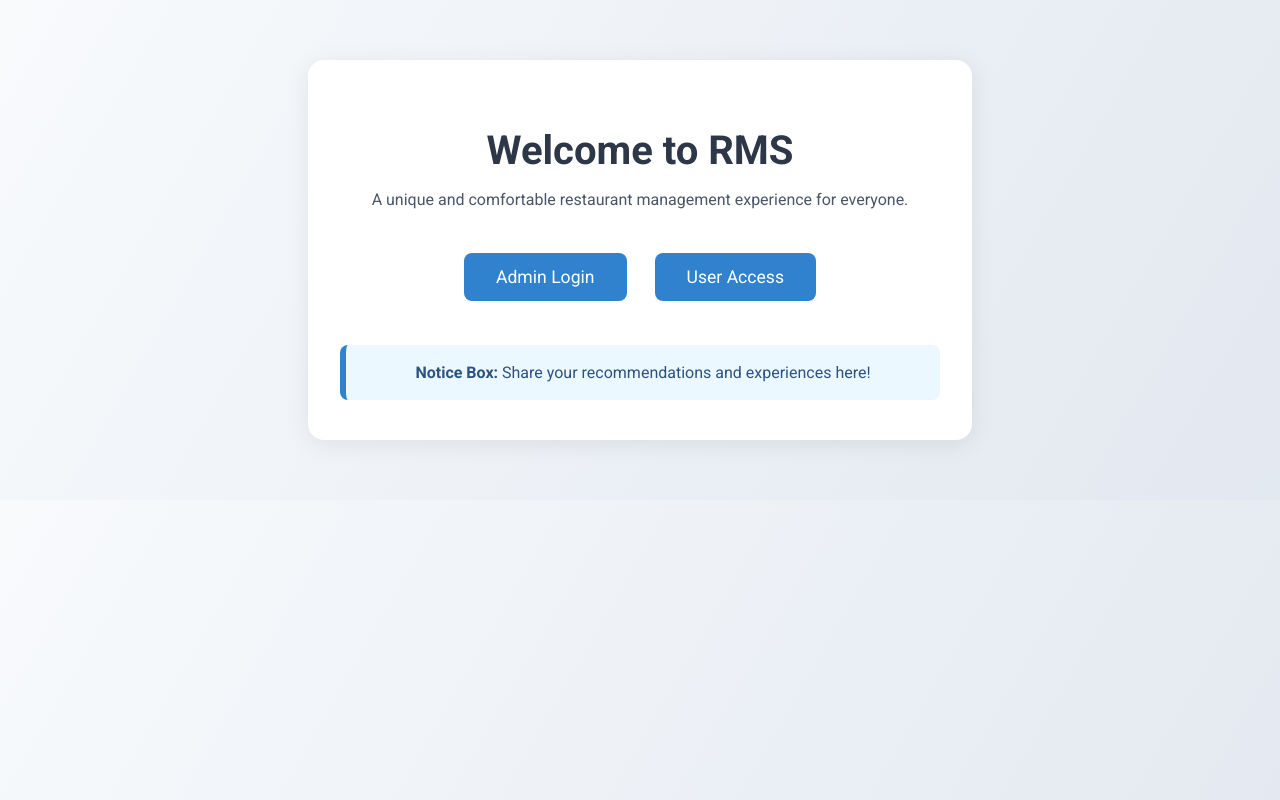
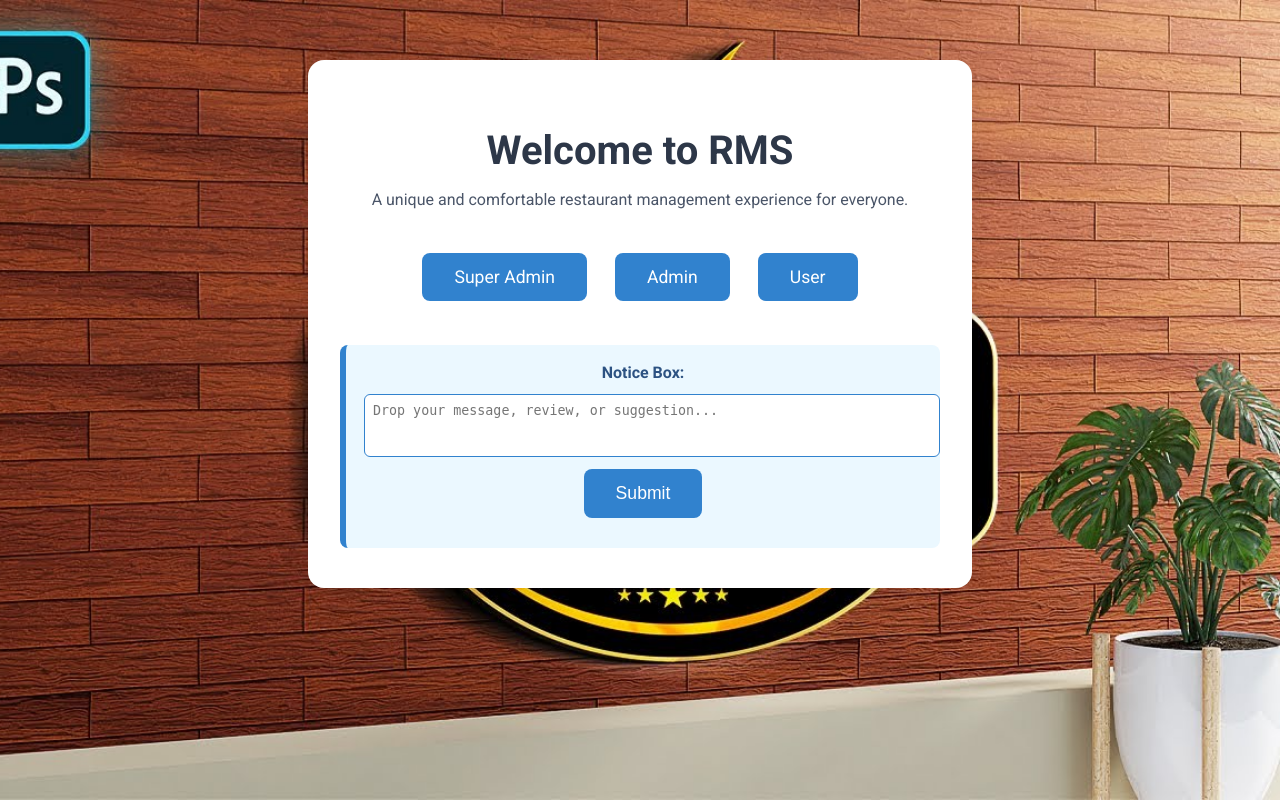
Before and after one commit to WadudMahmudJoy/Restaurant_Management_System, a Django app: page /user/ in a window 1280 px wide. Run offline with Django 5.2, Linux system fonts and the light colour scheme.

Commit message:
add piture and set up sper admin admina nd user option

```diff
--- a/RMS/templates/RMS/admin_login.html
+++ b/RMS/templates/RMS/admin_login.html
@@ -58,7 +58,11 @@
 </head>
 <body>
     <div class="container">
-        <h2>Admin Login</h2>
+        {% if super_admin %}
+            <h2>Super Admin Login</h2>
+        {% else %}
+            <h2>Admin Login</h2>
+        {% endif %}
         {% if error %}
             <div class="error">{{ error }}</div>
         {% endif %}
--- a/RMS/templates/RMS/homepage.html
+++ b/RMS/templates/RMS/homepage.html
@@ -1,3 +1,4 @@
+{% load static %}
 <!DOCTYPE html>
 <html lang="en">
 <head>
@@ -8,7 +9,8 @@
     <style>
         body {
             font-family: 'Roboto', sans-serif;
-            background: linear-gradient(120deg, #f8fafc 0%, #e2e8f0 100%);
+            background: url('{% static 'RMS/background.jpg' %}') no-repeat center center fixed;
+            background-size: cover;
             margin: 0;
             padding: 0;
         }
@@ -60,11 +62,17 @@
     <div class="container">
         <h1>Welcome to RMS</h1>
         <p>A unique and comfortable restaurant management experience for everyone.</p>
-    <a href="{% url 'admin_login' %}" class="btn">Admin Login</a>
-        <a href="{% url 'user_home' %}" class="btn">User Access</a>
-        <div class="notice-box">
-            <strong>Notice Box:</strong> Share your recommendations and experiences here!
-        </div>
+    <a href="{% url 'super_admin_login' %}" class="btn">Super Admin</a>
+    <a href="{% url 'admin_login' %}" class="btn">Admin</a>
+    <a href="{% url 'user_home' %}" class="btn">User</a>
+            <div class="notice-box">
+                <strong>Notice Box:</strong>
+                <form method="post" style="margin-top:12px;">
+                    {% csrf_token %}
+                    <textarea name="notice_message" rows="3" style="width:100%;padding:8px;border-radius:6px;border:1px solid #3182ce;resize:none;" placeholder="Drop your message, review, or suggestion..."></textarea>
+                    <button type="submit" class="btn" style="margin-top:8px;">Submit</button>
+                </form>
+            </div>
     </div>
 </body>
 </html>
--- a/RMS/urls.py
+++ b/RMS/urls.py
@@ -3,8 +3,9 @@ from . import views
 
 urlpatterns = [
     path('', views.homepage, name='homepage'),
+    path('super-admin/login/', views.super_admin_login, name='super_admin_login'),
     path('rms-admin/login/', views.admin_login, name='admin_login'),
     path('rms-admin/dashboard/', views.admin_dashboard, name='admin_dashboard'),
-    path('rms-admin/register/', views.admin_register, name='admin_register'),
+    path('super-admin/dashboard/', views.super_admin_dashboard, name='super_admin_dashboard'),
     path('user/', views.user_home, name='user_home'),
 ]
--- a/RMS/views.py
+++ b/RMS/views.py
@@ -1,30 +1,50 @@
-from django.contrib.auth.models import User
-def admin_register(request):
+def super_admin_login(request):
 	error = None
-	success = None
 	if request.method == 'POST':
-		superuser_username = request.POST.get('superuser_username')
-		superuser_password = request.POST.get('superuser_password')
-		new_admin_username = request.POST.get('new_admin_username')
-		new_admin_password = request.POST.get('new_admin_password')
-		superuser = authenticate(request, username=superuser_username, password=superuser_password)
-		if superuser is not None and superuser.is_superuser:
+		username = request.POST.get('username')
+		password = request.POST.get('password')
+		user = authenticate(request, username=username, password=password)
+		if user is not None and user.is_superuser and user.username == 'Bithi':
+			login(request, user)
+			return redirect('super_admin_dashboard')
+		else:
+			error = 'Invalid super admin credentials or not Bithi.'
+	return render(request, 'RMS/admin_login.html', {'error': error, 'super_admin': True})
+def user_home(request):
+	return render(request, 'RMS/homepage.html')  # Placeholder, can be updated later
+from django.contrib.auth.decorators import login_required
+@login_required
+def super_admin_dashboard(request):
+	from django.contrib.auth.models import User
+	is_super_admin = request.user.is_superuser and request.user.username == 'Bithi'
+	admins = None
+	message = None
+	if is_super_admin:
+		admins = User.objects.filter(is_staff=True, is_superuser=False)
+		if request.method == 'POST' and 'add_admin' in request.POST:
+			new_admin_username = request.POST.get('new_admin_username')
+			new_admin_password = request.POST.get('new_admin_password')
 			if User.objects.filter(username=new_admin_username).exists():
-				error = 'Admin username already exists.'
+				message = 'Admin username already exists.'
 			else:
 				new_admin = User.objects.create_user(username=new_admin_username, password=new_admin_password)
 				new_admin.is_staff = True
 				new_admin.save()
-				success = 'Admin registered successfully!'
-		else:
-			error = 'Invalid superuser credentials.'
-	return render(request, 'RMS/admin_register.html', {'error': error, 'success': success})
-def user_home(request):
-	return render(request, 'RMS/homepage.html')  # Placeholder, can be updated later
-from django.contrib.auth.decorators import login_required, user_passes_test
-@login_required
-@user_passes_test(lambda u: u.is_staff)
+				message = 'Admin added successfully!'
+		if request.method == 'POST' and 'delete_admin' in request.POST:
+			del_username = request.POST.get('delete_admin')
+			User.objects.filter(username=del_username, is_staff=True, is_superuser=False).delete()
+			message = f'Admin {del_username} deleted.'
+		admins = User.objects.filter(is_staff=True, is_superuser=False)
+	else:
+		return render(request, 'RMS/super_admin_dashboard.html', {'is_super_admin': False, 'admins': None})
+	return render(request, 'RMS/super_admin_dashboard.html', {
+		'is_super_admin': is_super_admin,
+		'admins': admins,
+		'message': message
+	})
 def admin_dashboard(request):
+	# Placeholder for normal admin dashboard
 	return render(request, 'RMS/admin_dashboard.html')
 from django.contrib.auth import authenticate, login
 from django.shortcuts import redirect
```
Also changed, not shown: RMS/templates/RMS/super_admin_dashboard.html (added, +55 -0 lines), RMS/static/RMS/background.jpg (added), db.sqlite3.
